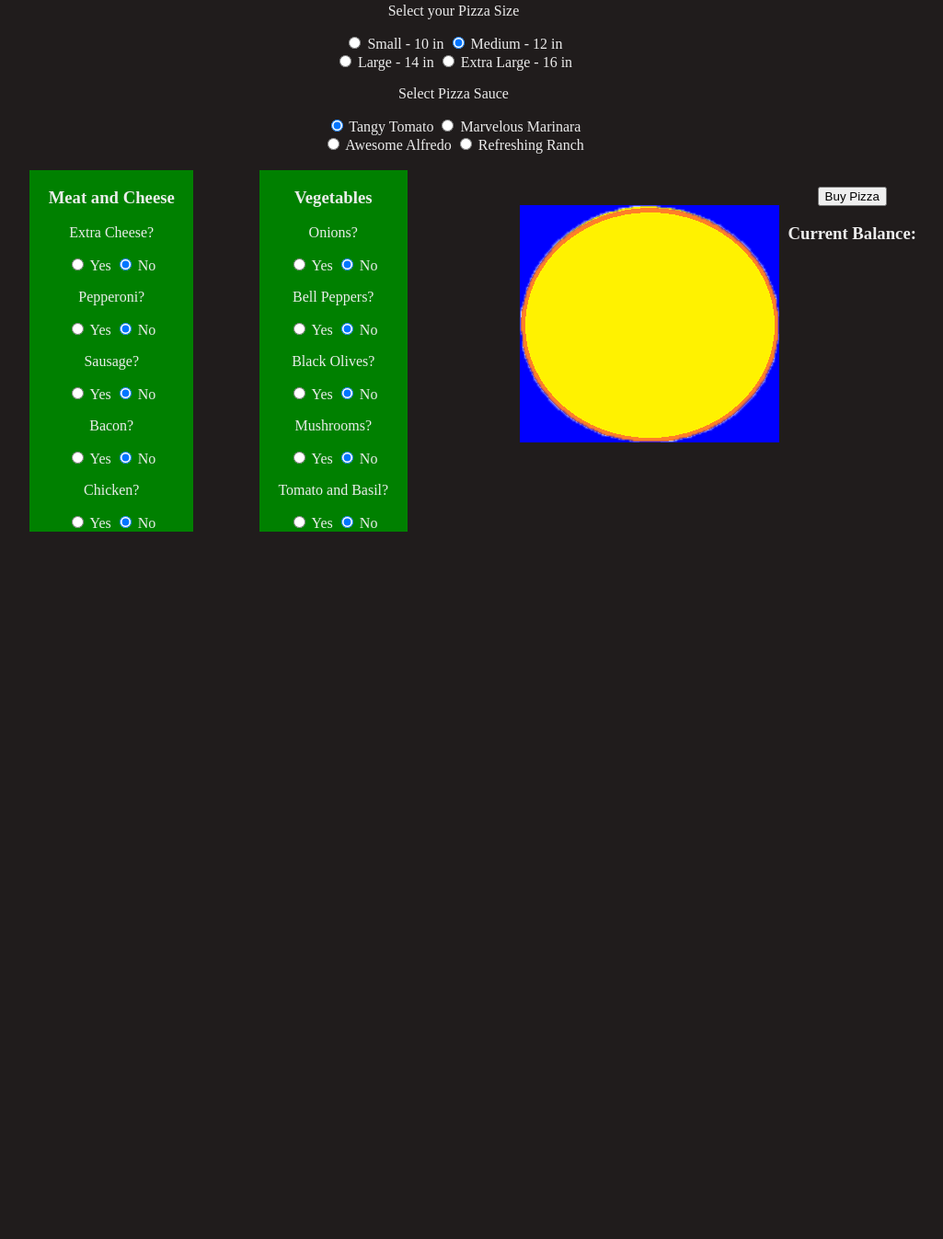
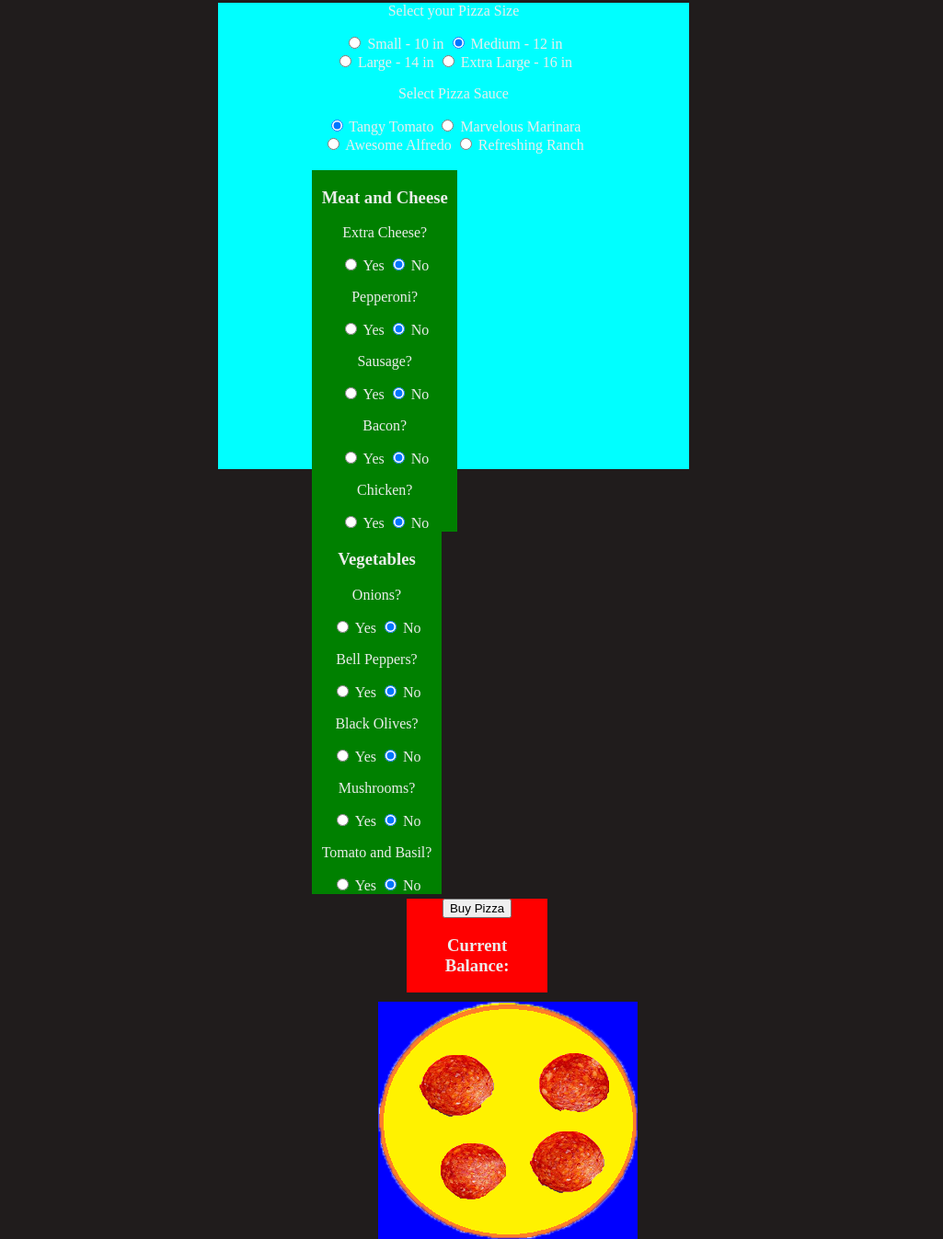
Before and after one commit to whobbes22/Pizza-Parlor, a plain HTML site: page index.html in a window 1280 px wide. Shown: the part 98-1445 px from the top of the page at 92% size, without its empty margins (147-1172 px from the left). Before the commit the page ends 800 px from the top, so only its background shows below. Drawn offline with Linux system fonts and the light colour scheme.

Commit message:
added pepperoni pizza to website

```diff
--- a/css/styles.css
+++ b/css/styles.css
@@ -5,6 +5,14 @@
 
 #title{
 background-color: rgb(0, 255, 191);
+}
+
+#mainForm{
+ padding-bottom: 30%;
+ margin-right:25%;
+ margin-left:25%;
+
+  background-color: aqua;
 }
 
 body{
@@ -20,10 +28,16 @@ body{
   padding-left: 2%;
   padding-right: 2%;
   text-align: center;
-  margin-left: 5%;
+  margin-left: 20%;
   margin-right: 2%;
 }
 
+.mid{
+  margin-top: 1%;
+  margin-left:40%;
+  margin-right:30%;
+  background-color: red;
+}
 
 
 .left, .right {
@@ -31,14 +45,17 @@ body{
 }
 
 #pizza-picture{
+
   float: left;
   object-fit: cover;
+  margin-top: 1%;
+  margin-left:42%;
   /* 282x 258 */
   padding-right: 282px;
   padding-bottom: 258px;
-  margin-top: 2%;
-  margin-left: 10%;
+
 
   background-image: url("imgs/pizzaBase.png");
+  background-image: url("imgs/pepperoniPizza.png");
   background-color: blue;
 }
--- a/index.html
+++ b/index.html
@@ -153,13 +153,15 @@
       </label>
     </div>
     <br>
+    <div class="column mid">
+      <button type="submit" id="buyNow" class="btn-primary">Buy Pizza</button>
+      <h3>Current Balance: <span id="balance"></span></h2>
+    </div>
   </form>
   </div>
   <div id="pizza-picture"></div>
-  <div>
-    <button type="submit" id="buyNow" class="btn-primary">Buy Pizza</button>
-    <h3>Current Balance: <span id="balance"></span></h2>
-  </div>
+
+
 
 </body>
 
```
Also changed, not shown: css/imgs/pepperoni.png (added), css/imgs/pepperoniPizza.png (added).
